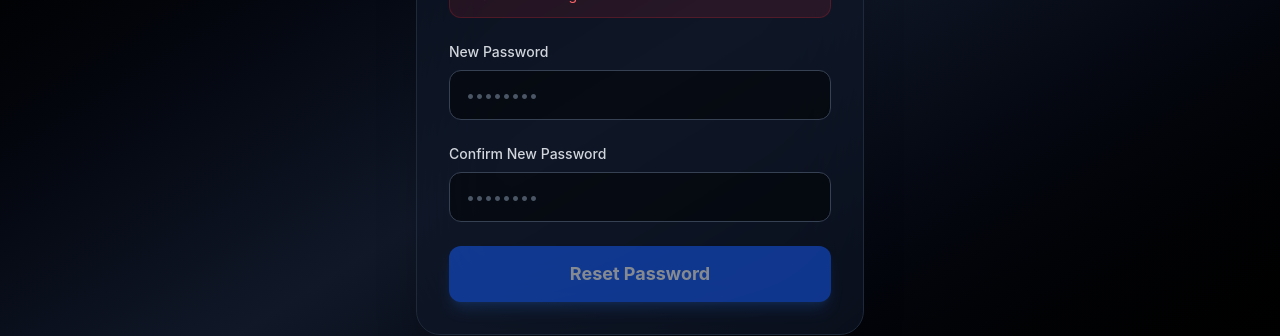
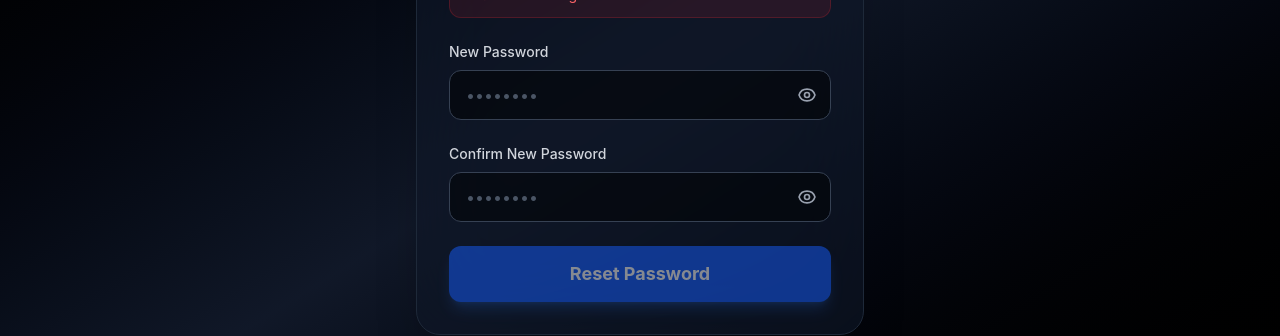
Before and after one commit to bushraansari4428-beep/autopost-app, a Next.js app in the folder frontend/: page /reset-password in a window 1280 px wide. Shown: the part 317-653 px from the top of the page. Built offline with nearby package versions, Linux system fonts and the light colour scheme.

Commit message:
feat(ui): add password visibility toggle eye icon to login, sign up, and password reset forms

```diff
--- a/frontend/src/app/login/page.tsx
+++ b/frontend/src/app/login/page.tsx
@@ -5,6 +5,7 @@
 export default function LoginPage() {
   const [email, setEmail] = useState('');
   const [password, setPassword] = useState('');
+  const [showPassword, setShowPassword] = useState(false);
   const [error, setError] = useState('');
   const [isRegistering, setIsRegistering] = useState(false);
   const router = useRouter();
@@ -83,14 +84,33 @@
                   </a>
                 )}
               </div>
+              <div className="relative">
                 <input
-                type="password"
+                  type={showPassword ? 'text' : 'password'}
                   value={password}
                   onChange={(e) => setPassword(e.target.value)}
                   placeholder="••••••••"
                   required
-                className="w-full bg-black/50 border border-gray-700 rounded-xl px-4 py-3 text-white focus:outline-none focus:ring-2 focus:ring-blue-500 focus:border-transparent transition-all placeholder-gray-600"
+                  className="w-full bg-black/50 border border-gray-700 rounded-xl px-4 py-3 pr-12 text-white focus:outline-none focus:ring-2 focus:ring-blue-500 focus:border-transparent transition-all placeholder-gray-600"
                 />
+                <button
+                  type="button"
+                  onClick={() => setShowPassword(!showPassword)}
+                  className="absolute right-3.5 top-1/2 -translate-y-1/2 text-gray-400 hover:text-gray-200 transition-colors focus:outline-none"
+                  aria-label={showPassword ? 'Hide password' : 'Show password'}
+                >
+                  {showPassword ? (
+                    <svg className="w-5 h-5" fill="none" stroke="currentColor" viewBox="0 0 24 24">
+                      <path strokeLinecap="round" strokeLinejoin="round" strokeWidth="2" d="M13.875 18.825A10.05 10.05 0 0112 19c-4.478 0-8.268-2.943-9.543-7a9.97 9.97 0 011.563-3.029m5.858.908a3 3 0 114.243 4.243M9.878 9.878l4.242 4.242M9.88 9.88l-3.29-3.29m7.532 7.532l3.29 3.29M3 3l3.59 3.59m0 0A9.953 9.953 0 0112 5c4.478 0 8.268 2.943 9.543 7a10.025 10.025 0 01-4.132 5.411m0 0L21 21" />
+                    </svg>
+                  ) : (
+                    <svg className="w-5 h-5" fill="none" stroke="currentColor" viewBox="0 0 24 24">
+                      <path strokeLinecap="round" strokeLinejoin="round" strokeWidth="2" d="M15 12a3 3 0 11-6 0 3 3 0 016 0z" />
+                      <path strokeLinecap="round" strokeLinejoin="round" strokeWidth="2" d="M2.458 12C3.732 7.943 7.523 5 12 5c4.478 0 8.268 2.943 9.542 7-1.274 4.057-5.064 7-9.542 7-4.477 0-8.268-2.943-9.542-7z" />
+                    </svg>
+                  )}
+                </button>
+              </div>
             </div>
 
             <button type="submit" className="w-full py-3.5 rounded-xl bg-blue-600 hover:bg-blue-500 text-white font-bold text-lg shadow-lg shadow-blue-500/30 transition-all transform hover:scale-[1.02] active:scale-95">
--- a/frontend/src/app/reset-password/page.tsx
+++ b/frontend/src/app/reset-password/page.tsx
@@ -5,6 +5,8 @@
 export default function ResetPasswordPage() {
   const [newPassword, setNewPassword] = useState('');
   const [confirmPassword, setConfirmPassword] = useState('');
+  const [showNewPassword, setShowNewPassword] = useState(false);
+  const [showConfirmPassword, setShowConfirmPassword] = useState(false);
   const [message, setMessage] = useState('');
   const [error, setError] = useState('');
   const [isSubmitting, setIsSubmitting] = useState(false);
@@ -88,27 +90,65 @@
             )}
             <div>
               <label className="block text-sm font-medium text-gray-300 mb-2">New Password</label>
+              <div className="relative">
                 <input
-                type="password"
+                  type={showNewPassword ? 'text' : 'password'}
                   value={newPassword}
                   onChange={(e) => setNewPassword(e.target.value)}
                   placeholder="••••••••"
                   required
                   disabled={!token}
-                className="w-full bg-black/50 border border-gray-700 rounded-xl px-4 py-3 text-white focus:outline-none focus:ring-2 focus:ring-blue-500 focus:border-transparent transition-all placeholder-gray-600"
+                  className="w-full bg-black/50 border border-gray-700 rounded-xl px-4 py-3 pr-12 text-white focus:outline-none focus:ring-2 focus:ring-blue-500 focus:border-transparent transition-all placeholder-gray-600"
                 />
+                <button
+                  type="button"
+                  onClick={() => setShowNewPassword(!showNewPassword)}
+                  className="absolute right-3.5 top-1/2 -translate-y-1/2 text-gray-400 hover:text-gray-200 transition-colors focus:outline-none"
+                  aria-label={showNewPassword ? 'Hide password' : 'Show password'}
+                >
+                  {showNewPassword ? (
+                    <svg className="w-5 h-5" fill="none" stroke="currentColor" viewBox="0 0 24 24">
+                      <path strokeLinecap="round" strokeLinejoin="round" strokeWidth="2" d="M13.875 18.825A10.05 10.05 0 0112 19c-4.478 0-8.268-2.943-9.543-7a9.97 9.97 0 011.563-3.029m5.858.908a3 3 0 114.243 4.243M9.878 9.878l4.242 4.242M9.88 9.88l-3.29-3.29m7.532 7.532l3.29 3.29M3 3l3.59 3.59m0 0A9.953 9.953 0 0112 5c4.478 0 8.268 2.943 9.543 7a10.025 10.025 0 01-4.132 5.411m0 0L21 21" />
+                    </svg>
+                  ) : (
+                    <svg className="w-5 h-5" fill="none" stroke="currentColor" viewBox="0 0 24 24">
+                      <path strokeLinecap="round" strokeLinejoin="round" strokeWidth="2" d="M15 12a3 3 0 11-6 0 3 3 0 016 0z" />
+                      <path strokeLinecap="round" strokeLinejoin="round" strokeWidth="2" d="M2.458 12C3.732 7.943 7.523 5 12 5c4.478 0 8.268 2.943 9.542 7-1.274 4.057-5.064 7-9.542 7-4.477 0-8.268-2.943-9.542-7z" />
+                    </svg>
+                  )}
+                </button>
+              </div>
             </div>
             <div>
               <label className="block text-sm font-medium text-gray-300 mb-2">Confirm New Password</label>
+              <div className="relative">
                 <input
-                type="password"
+                  type={showConfirmPassword ? 'text' : 'password'}
                   value={confirmPassword}
                   onChange={(e) => setConfirmPassword(e.target.value)}
                   placeholder="••••••••"
                   required
                   disabled={!token}
-                className="w-full bg-black/50 border border-gray-700 rounded-xl px-4 py-3 text-white focus:outline-none focus:ring-2 focus:ring-blue-500 focus:border-transparent transition-all placeholder-gray-600"
+                  className="w-full bg-black/50 border border-gray-700 rounded-xl px-4 py-3 pr-12 text-white focus:outline-none focus:ring-2 focus:ring-blue-500 focus:border-transparent transition-all placeholder-gray-600"
                 />
+                <button
+                  type="button"
+                  onClick={() => setShowConfirmPassword(!showConfirmPassword)}
+                  className="absolute right-3.5 top-1/2 -translate-y-1/2 text-gray-400 hover:text-gray-200 transition-colors focus:outline-none"
+                  aria-label={showConfirmPassword ? 'Hide password' : 'Show password'}
+                >
+                  {showConfirmPassword ? (
+                    <svg className="w-5 h-5" fill="none" stroke="currentColor" viewBox="0 0 24 24">
+                      <path strokeLinecap="round" strokeLinejoin="round" strokeWidth="2" d="M13.875 18.825A10.05 10.05 0 0112 19c-4.478 0-8.268-2.943-9.543-7a9.97 9.97 0 011.563-3.029m5.858.908a3 3 0 114.243 4.243M9.878 9.878l4.242 4.242M9.88 9.88l-3.29-3.29m7.532 7.532l3.29 3.29M3 3l3.59 3.59m0 0A9.953 9.953 0 0112 5c4.478 0 8.268 2.943 9.543 7a10.025 10.025 0 01-4.132 5.411m0 0L21 21" />
+                    </svg>
+                  ) : (
+                    <svg className="w-5 h-5" fill="none" stroke="currentColor" viewBox="0 0 24 24">
+                      <path strokeLinecap="round" strokeLinejoin="round" strokeWidth="2" d="M15 12a3 3 0 11-6 0 3 3 0 016 0z" />
+                      <path strokeLinecap="round" strokeLinejoin="round" strokeWidth="2" d="M2.458 12C3.732 7.943 7.523 5 12 5c4.478 0 8.268 2.943 9.542 7-1.274 4.057-5.064 7-9.542 7-4.477 0-8.268-2.943-9.542-7z" />
+                    </svg>
+                  )}
+                </button>
+              </div>
             </div>
 
             <button type="submit" disabled={isSubmitting || !token} className="w-full py-3.5 rounded-xl bg-blue-600 hover:bg-blue-500 disabled:opacity-50 text-white font-bold text-lg shadow-lg shadow-blue-500/30 transition-all transform hover:scale-[1.02] active:scale-95">
```
Lines whose indentation alone changed are shown as unchanged.
